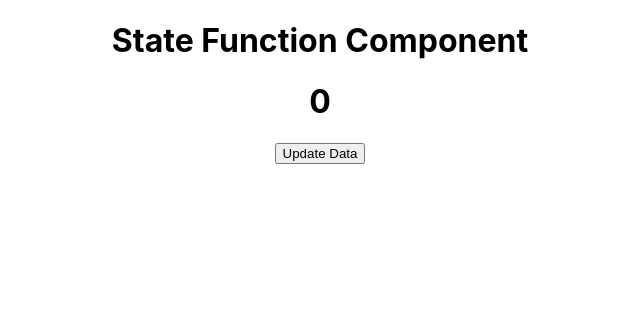
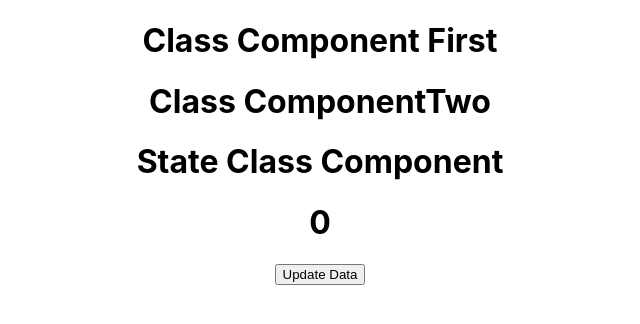
Before and after one commit to sanketpujari33/Full-Stack-Develaper, a React (Create React App) app in the folder Web-Technologies/React-Js/blog/: page / in a window 1280 px wide. Shown: the top 324 px of the page, without its empty margins (320-960 px from the left). Built offline with nearby package versions, Linux system fonts and the light colour scheme.

Commit message:
State Class Component

```diff
--- a/Web-Technologies/React-Js/blog/src/App.js
+++ b/Web-Technologies/React-Js/blog/src/App.js
@@ -1,14 +1,14 @@
 import './App.css';
-// import ClassComponent from './components/class/ClassComponent';
+import ClassComponent from './components/class/ClassComponent';
 // import FunctionComponent from './components/function/FunctionComponent';
-import Hook from './components/hook/Hook';
+// import Hook from './components/hook/Hook';
 
 function App() {
   return (
     <div className="App">
       {/* <FunctionComponent/> */}
-      {/* <ClassComponent/> */}
-      <Hook/>
+      <ClassComponent/>
+      {/* <Hook/> */}
     </div>
   );
 }
--- a/Web-Technologies/React-Js/blog/src/components/Class/ClassComponent.js
+++ b/Web-Technologies/React-Js/blog/src/components/Class/ClassComponent.js
@@ -1,4 +1,5 @@
 import React, { Component } from 'react';
+import { StateClassComponent } from './StateClassComponent';
 
 class ClassComponent extends Component {
 
@@ -16,6 +17,7 @@
         return (
             <>
                 <h1>Class ComponentTwo</h1>
+                <StateClassComponent/>
             </>
         );
     }
--- /dev/null
+++ b/Web-Technologies/React-Js/blog/src/components/Class/StateClassComponent.js
@@ -0,0 +1,24 @@
+import React, { Component } from "react";
+
+export class StateClassComponent extends Component {
+    constructor(){
+        super();
+        this.state={
+            data:0
+        }
+    }
+    apple(){
+        this.setState({
+            data:this.state.data+1
+        })
+    }
+    render() {
+        return (
+            <>
+            <h1>State Class Component</h1>
+            <h1>{this.state.data}</h1>
+            <button onClick={()=>{this.apple()}}>Update Data</button>
+            </>
+        );
+    };
+};
```
